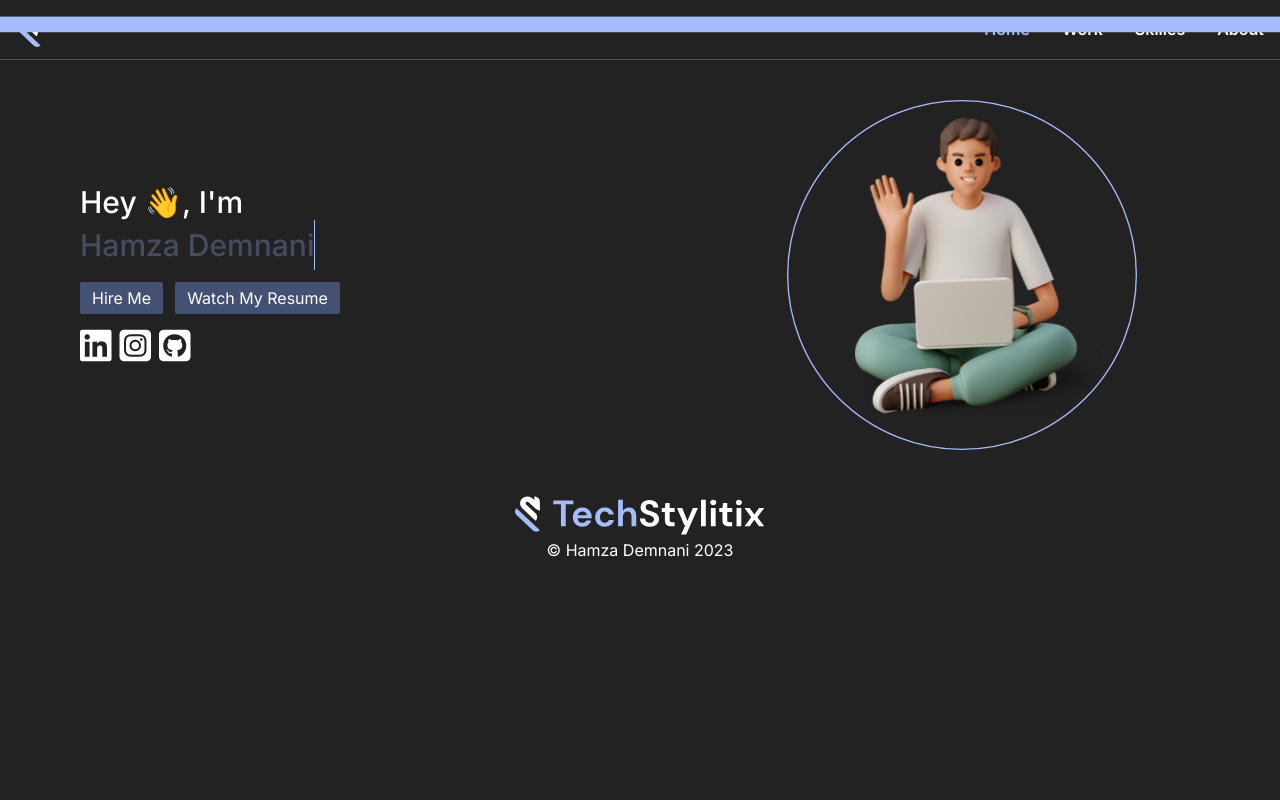
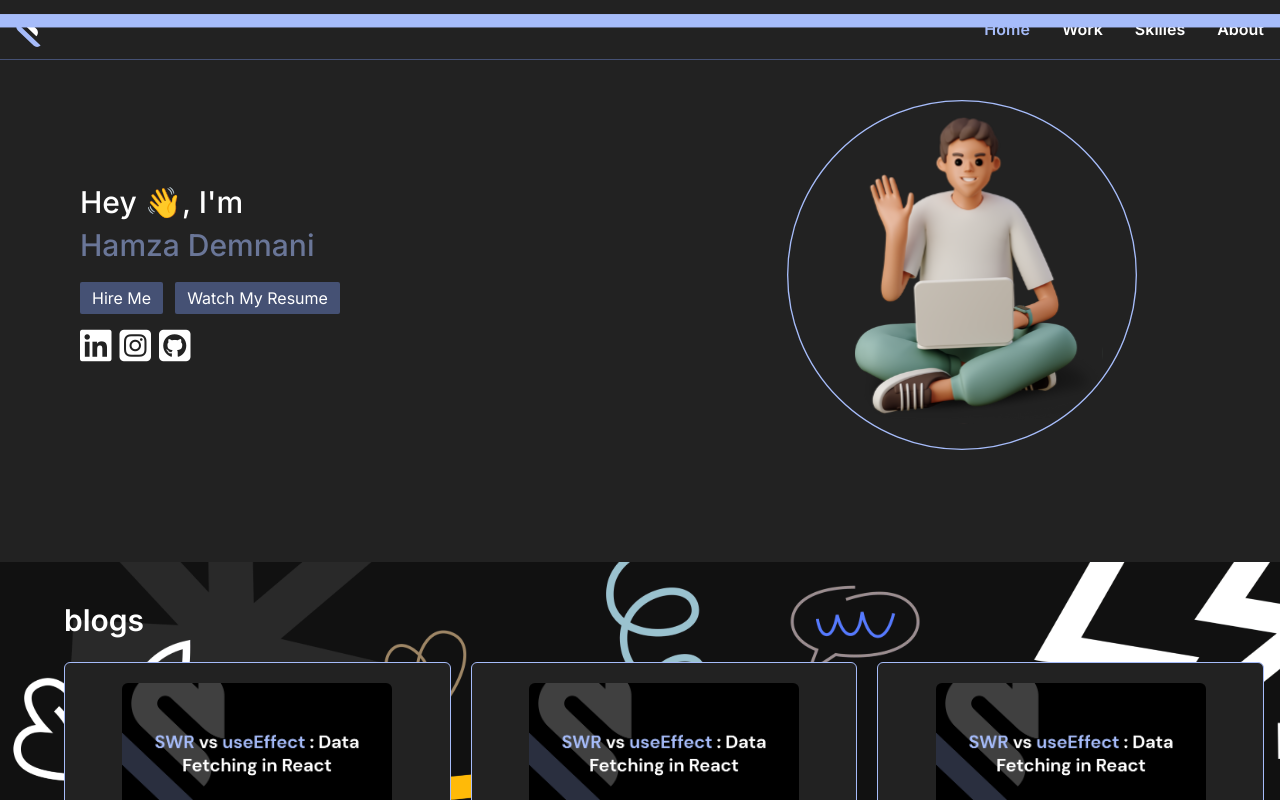
Before and after one commit to hamzaal1/portfolio, a Next.js app: page / in a window 1280 px wide. Shown: the top 800 px of the page. Built offline with nearby package versions, Linux system fonts and the light colour scheme.

Commit message:
fix github

```diff
--- a/src/app/page.js
+++ b/src/app/page.js
@@ -1,10 +1,12 @@
+import Blogsection from '@/components/blog-section'
 import CopyRight from '@/components/copyright'
 import Hero from '@/components/hero'
 
 export default function Home() {
   return (
-    <main className="container py-10">
+    <main className="py-10">
       <Hero />
+      <Blogsection />
     </main>
   )
 }
--- /dev/null
+++ b/src/components/blog-section.jsx
@@ -0,0 +1,23 @@
+import Blog from "./blog"
+import Moreblogs from "./moreblogs"
+
+function Blogsection() {
+    return (
+        <div className="bg-[url('/cover.png')] bg-cover bg-opacity-80 py-10 min-w-full mt-16 md:mt-28">
+            <div className="container md:pl-16">
+                <h2 className="text-white text-3xl font-semibold">blogs</h2>
+                <div className="grid grid-cols-1 md:grid-cols-3 justify-center py-6 gap-5">
+                    <Blog />
+                    <Blog />
+                    <Blog />
+                    <Blog />
+
+                    <Moreblogs />
+                </div>
+            </div>
+        </div>
+    )
+}
+
+
+export default Blogsection
--- /dev/null
+++ b/src/components/blog.jsx
@@ -0,0 +1,32 @@
+import Image from 'next/image';
+import React from 'react'
+
+function Blog() {
+    return (
+        <div className='bg-background py-5 px-6 rounded-md border border-secondary'>
+            <Image className='rounded-md mx-auto' src={"/blogs/swr.png"} width={270} height={80} alt='' />
+            <p className='text-white mt-4 font-medium'>How to make GUI in Java with example example</p>
+            <div className='text-gray-400 mt-2'>
+                <h4>Hamza Demnani</h4>
+                <p>Jan 10, 2022 ∙<span className='mx-4'>3 min read</span></p>
+            </div>
+
+            <div className='flex justify-between items-center text-gray-400 mt-10'>
+                <button className='bg-transparent flex items-center gap-1'>
+                    <i className="fa-regular fa-heart text-xl"></i>
+                    <p>Like</p>
+                </button>
+                <button className='bg-transparent flex items-center gap-1'>
+                    <i className="fa-regular fa-comments text-xl"></i>
+                    <p>Comment</p>
+                </button>
+                <button className='bg-transparent flex items-center gap-1'>
+                    <i className="fa-solid fa-share text-xl"></i>
+                    <p>Share</p>
+                </button>
+            </div>
+        </div>
+    )
+}
+
+export default Blog;
--- a/src/components/hero.jsx
+++ b/src/components/hero.jsx
@@ -6,10 +6,12 @@ import Link from "next/link";
 
 function Hero() {
     return (
-        <div className="flex flex-col md:flex-row justify-center items-center">
+        <>
+            {/* hero section */}
+            <div className="container flex flex-col md:flex-row justify-center items-center">
                 <motion.div
                     initial={{ opacity: 0, y: 40 }}
-                whileInView={{ opacity: 1, y: 0 }}
+                    animate={{ opacity: 1, y: 0 }}
                     transition={{ delay: 3.5 }}
                     className="flex-1">
                     <div className="grid grid-cols-1  ps-7 md:ps-16 xl:justify-center">
@@ -30,7 +32,7 @@ function Hero() {
                                 className="bg-primary hover:bg-secondary hover:text-primary py-1 px-3 rounded-sm">Watch My Resume</button>
                         </div>
                         <div className="flex gap-2 text-white mt-3">
-                        <a href="https://www.linkedin.com/in/hamza-demnani/" target="_blank">
+                            <a href="https://www.linkedin.com/in/hamzademnani-/" target="_blank">
                                 <i className="fa-brands fa-linkedin text-4xl hover:text-slate-200"></i>
                             </a>
                             <a href="">
@@ -44,12 +46,13 @@ function Hero() {
                 </motion.div>
                 <motion.div
                     initial={{ opacity: 0, x: 40 }}
-                whileInView={{ opacity: 1, x: 10 }}
+                    animate={{ opacity: 1, x: 10 }}
                     transition={{ delay: 3.5 }}
                     className="flex-1 mb-10 md:mb-0 order-first md:order-last">
                     <Image className="mx-auto " src={`/images/hero-section-avatar.svg`} alt="me" width="350" height="35" />
                 </motion.div>
-        </div >
+            </div>
+        </>
     )
 }
 
--- /dev/null
+++ b/src/components/moreblogs.jsx
@@ -0,0 +1,21 @@
+import Image from 'next/image';
+import Link from 'next/link';
+import React from 'react'
+
+function Moreblogs() {
+    return (
+        <div
+            className='flex justify-center items-center bg-primary py-5 px-6 rounded-md border border-white text-white'>
+            <Link href='/blogs' className='group'>
+                <i className="fa-solid fa-arrow-right-from-bracket text-5xl"></i>
+                <span
+                    className="group-hover:opacity-100 transition-opacity bg-gray-800 px-1 text-sm text-gray-100 rounded-md absolute left-[52%]
+                            -translate-x-1/2 translate-y-full opacity-0 m-4 mx-auto z-40">
+                    Read More Blogs
+                </span>
+            </Link>
+        </div>
+    )
+}
+
+export default Moreblogs;
```
Also changed, not shown: public/blogs/swr.png (added), public/cover.png (added). Lines whose indentation alone changed are shown as unchanged.
